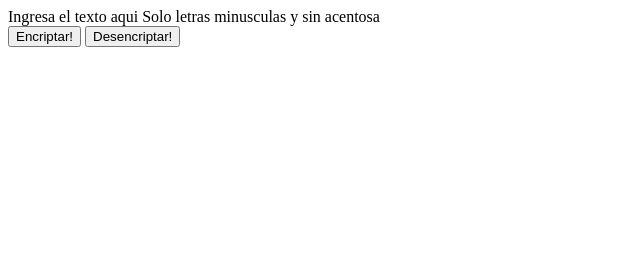
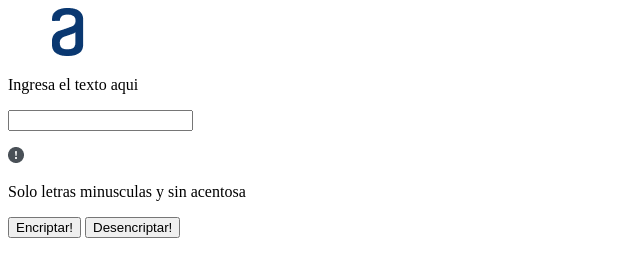
Before and after one commit to roadher/Encriptador-de-texto---Alura-Challenges-ONE, a plain HTML site: page index.html in a window 1280 px wide. Shown: the whole page, without its empty margins (0-640 px from the left). Drawn offline with Linux system fonts and the light colour scheme.

Commit message:
Agregando texto e Imagenes

```diff
--- a/index.html
+++ b/index.html
@@ -5,10 +5,23 @@
     <title>Encriptador de Texto</title>
 </head>
 <body>
-    Ingresa el texto aqui
+    <header>
 
-    Solo letras minusculas y sin acentosa
+    </header>
+
+    <img src="imagenes/Logo.png">
+
+    <p>Ingresa el texto aqui</p>
+    <input type="text" id="textoUsuario" class="container__input">
     <div>
+        <p class="texto_encriptado"></p>
+    </div>
+    <div>
+        <img src="imagenes/ExclamationCircleFill.png">
+        <p class="comentario"> Solo letras minusculas y sin acentosa</p>
+    </div>
+
+    <div class="contenedor__boton">
         <button class="contenedor__boton">Encriptar!</button>
         <button class="contenedor__boton">Desencriptar!</button>
     </div>
```
Also changed, not shown: imagenes/ExclamationCircleFill.png (added), imagenes/Logo.png (added).
